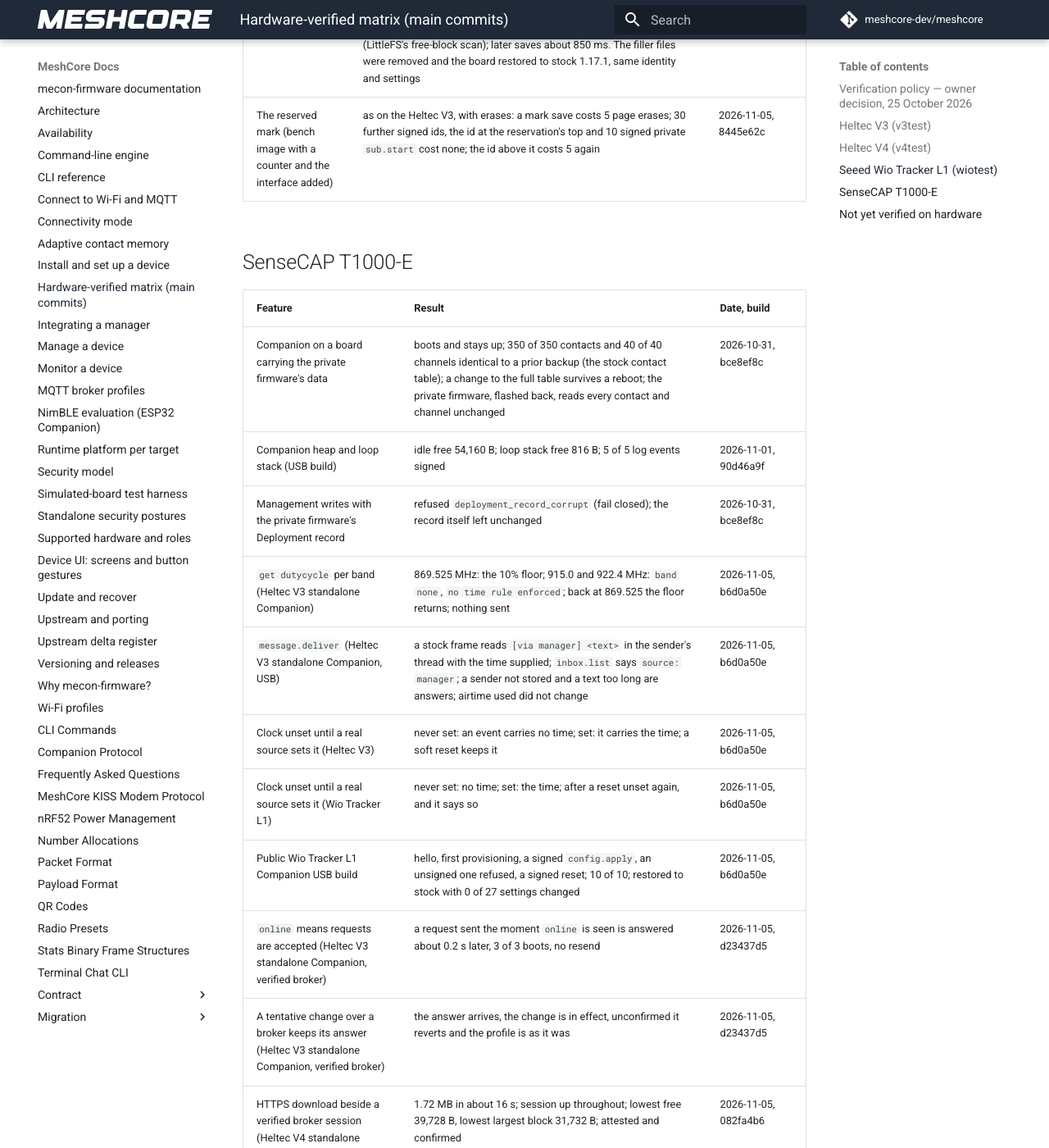
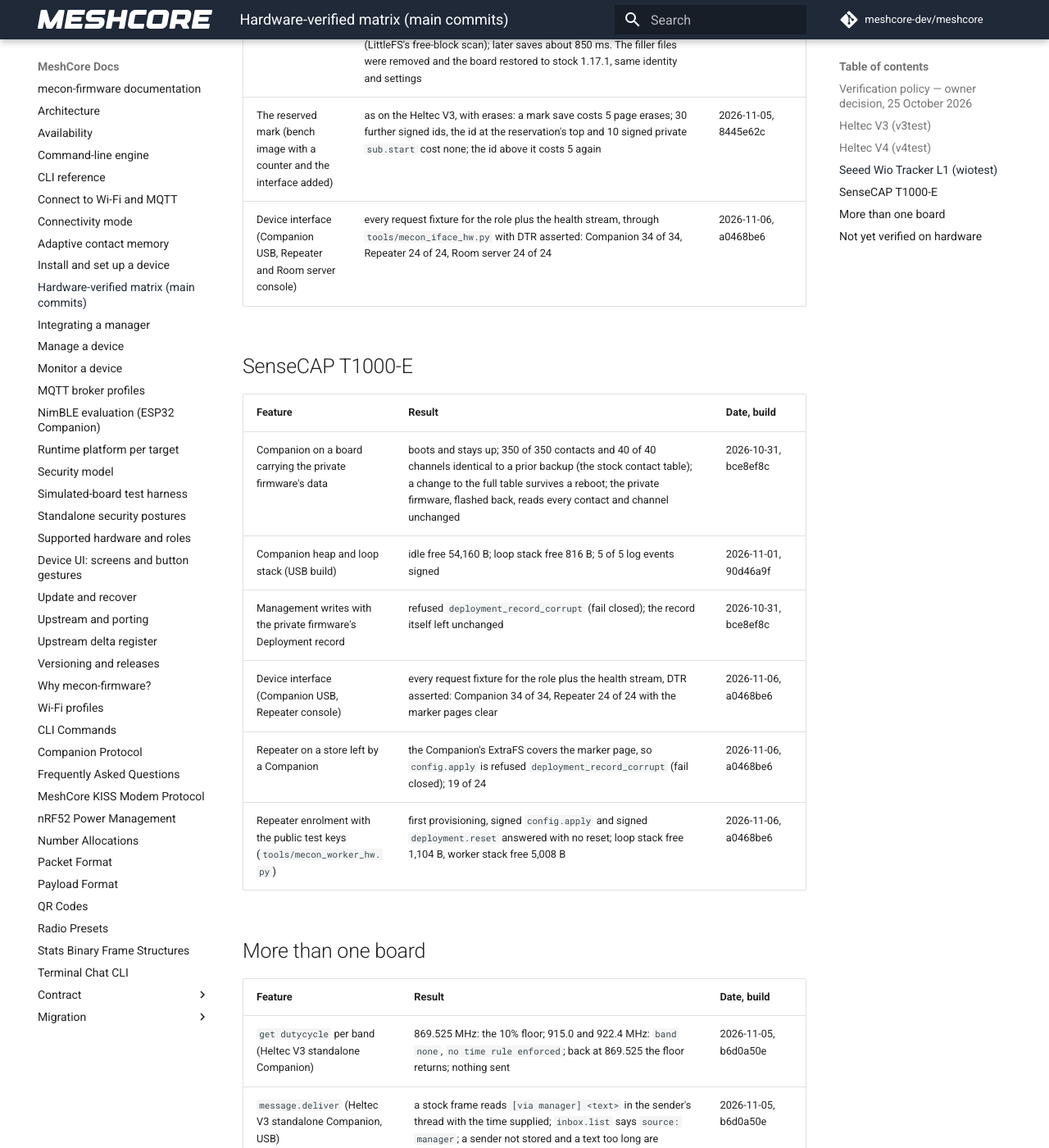
Before and after one commit to hoejriis/mecon-firmware, an MkDocs documentation site: the page built from docs/HARDWARE_VERIFIED.md, in a window 1280 px wide and 1400 px high, scrolled down 8393 px. Shown: the whole window at 82% size. Built offline with MkDocs 1.6.1 and Material for MkDocs 9.7.7, drawn with Linux system fonts in a browser that asks for light colours; comment, search, counter and statistics services are not loaded.

Commit message:
Record the Wio and T1000-E fixture runs; DTR option for an nRF52 board
The fixture tool held DTR low, and an nRF52 board stays silent on USB without
it, so a run needed a patched copy on the bench. MECON_SERIAL_DTR=1 makes that
a setting. On an ESP32 board DTR drives reset, so the default stays low.

Rows naming a Heltec or a Wio had collected under the T1000-E heading. They move
to a section of their own, so that heading holds only that board's evidence.

Co-Authored-By: Claude Opus 5.5 (1M context) <noreply@anthropic.com>

```diff
--- a/docs/HARDWARE_VERIFIED.md
+++ b/docs/HARDWARE_VERIFIED.md
@@ -105,6 +105,7 @@ broker host (throwaway TLS brokers) and USB host. Dates are UTC; builds are the
 | nRF52 interface worker (#158) | A test-only Repeater build with the device interface, the #157 marker and this worker, over the console with the public test keys: a first `deployment.provision` answered and signed with no reset (it reset the board before the worker); a signed `config.apply` and a signed `deployment.reset` verified on the CC310 and ran. `loop_stack_free` 1,176 B both before and after (the boot's peak); the worker's least free stack 4,864 B of 8 KB. The board was restored to stock 1.17.1 afterwards | 2026-10-29, test build of fix/158 + feat/nrf52-marker-117 |
 | nRF52 receive on the worker (#162) | On the Wio Tracker L1. A Repeater build of this branch received 10 packets on the worker, all handled and with no reset. A test-only Repeater build with the device interface answered requests through the same hand-off; `loop_stack_free` 1,176 B, worker 5,720 B free (a first provisioning is refused on these builds until the nRF52 marker store, so its signed steps did not run). A test-only Companion build filled the 2 MB QSPI to 96.7 % and timed every receive: the first advert-blob save after each of 3 cold boots took 5,423, 5,398 and 5,408 ms (LittleFS's free-block scan); later saves about 850 ms. The filler files were removed and the board restored to stock 1.17.1, same identity and settings | 2026-10-29, test builds of fix/162 |
 | The reserved mark (bench image with a counter and the interface added) | as on the Heltec V3, with erases: a mark save costs 5 page erases; 30 further signed ids, the id at the reservation's top and 10 signed private `sub.start` cost none; the id above it costs 5 again | 2026-11-05, 8445e62c |
+| Device interface (Companion USB, Repeater and Room server console) | every request fixture for the role plus the health stream, through `tools/mecon_iface_hw.py` with DTR asserted: Companion 34 of 34, Repeater 24 of 24, Room server 24 of 24 | 2026-11-06, a0468be6 |
 
 ## SenseCAP T1000-E
 
@@ -113,6 +114,14 @@ broker host (throwaway TLS brokers) and USB host. Dates are UTC; builds are the
 | Companion on a board carrying the private firmware's data | boots and stays up; 350 of 350 contacts and 40 of 40 channels identical to a prior backup (the stock contact table); a change to the full table survives a reboot; the private firmware, flashed back, reads every contact and channel unchanged | 2026-10-31, bce8ef8c |
 | Companion heap and loop stack (USB build) | idle free 54,160 B; loop stack free 816 B; 5 of 5 log events signed | 2026-11-01, 90d46a9f |
 | Management writes with the private firmware's Deployment record | refused `deployment_record_corrupt` (fail closed); the record itself left unchanged | 2026-10-31, bce8ef8c |
+| Device interface (Companion USB, Repeater console) | every request fixture for the role plus the health stream, DTR asserted: Companion 34 of 34, Repeater 24 of 24 with the marker pages clear | 2026-11-06, a0468be6 |
+| Repeater on a store left by a Companion | the Companion's ExtraFS covers the marker page, so `config.apply` is refused `deployment_record_corrupt` (fail closed); 19 of 24 | 2026-11-06, a0468be6 |
+| Repeater enrolment with the public test keys (`tools/mecon_worker_hw.py`) | first provisioning, signed `config.apply` and signed `deployment.reset` answered with no reset; loop stack free 1,104 B, worker stack free 5,008 B | 2026-11-06, a0468be6 |
+
+## More than one board
+
+| Feature | Result | Date, build |
+|---|---|---|
 | `get dutycycle` per band (Heltec V3 standalone Companion) | 869.525 MHz: the 10% floor; 915.0 and 922.4 MHz: `band none`, `no time rule enforced`; back at 869.525 the floor returns; nothing sent | 2026-11-05, b6d0a50e |
 | `message.deliver` (Heltec V3 standalone Companion, USB) | a stock frame reads `[via manager] <text>` in the sender's thread with the time supplied; `inbox.list` says `source: manager`; a sender not stored and a text too long are answers; airtime used did not change | 2026-11-05, b6d0a50e |
 | Clock unset until a real source sets it (Heltec V3) | never set: an event carries no time; set: it carries the time; a soft reset keeps it | 2026-11-05, b6d0a50e |
```
Also changed, not shown: 1 other file.
